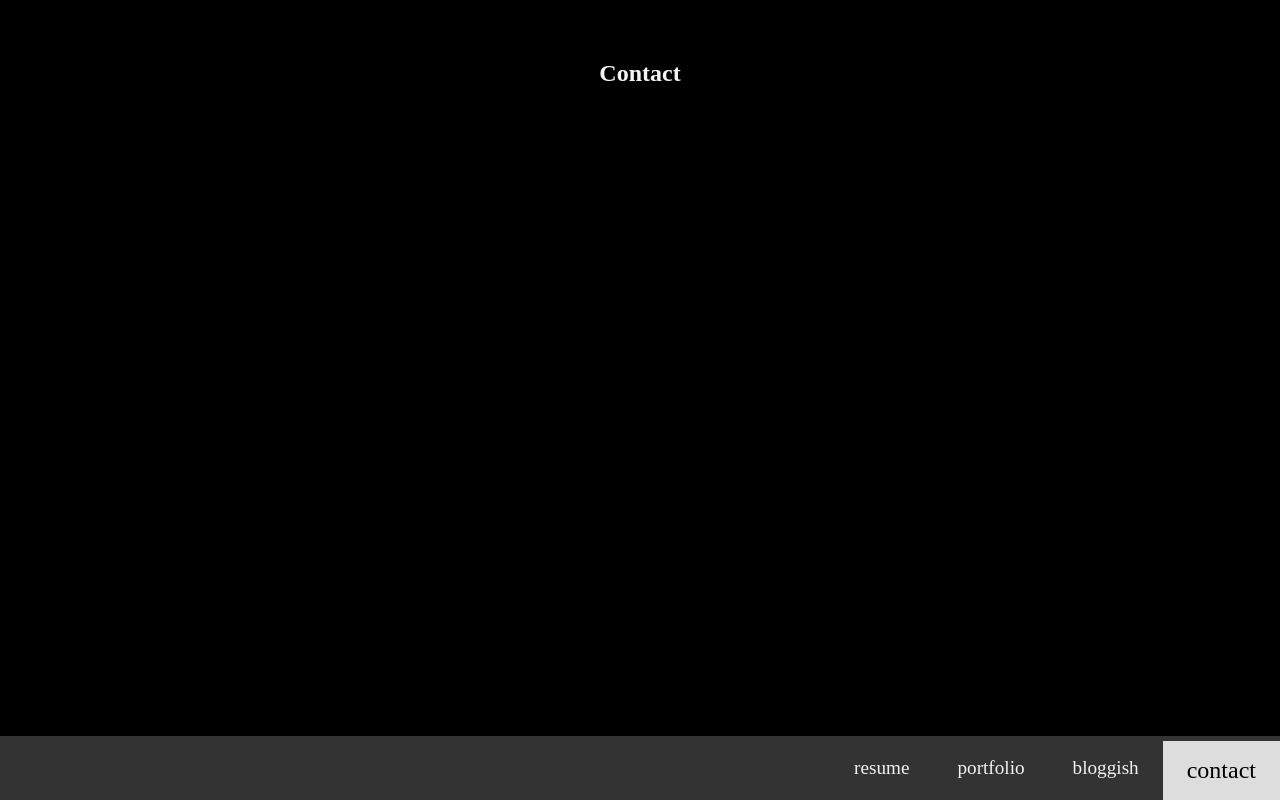
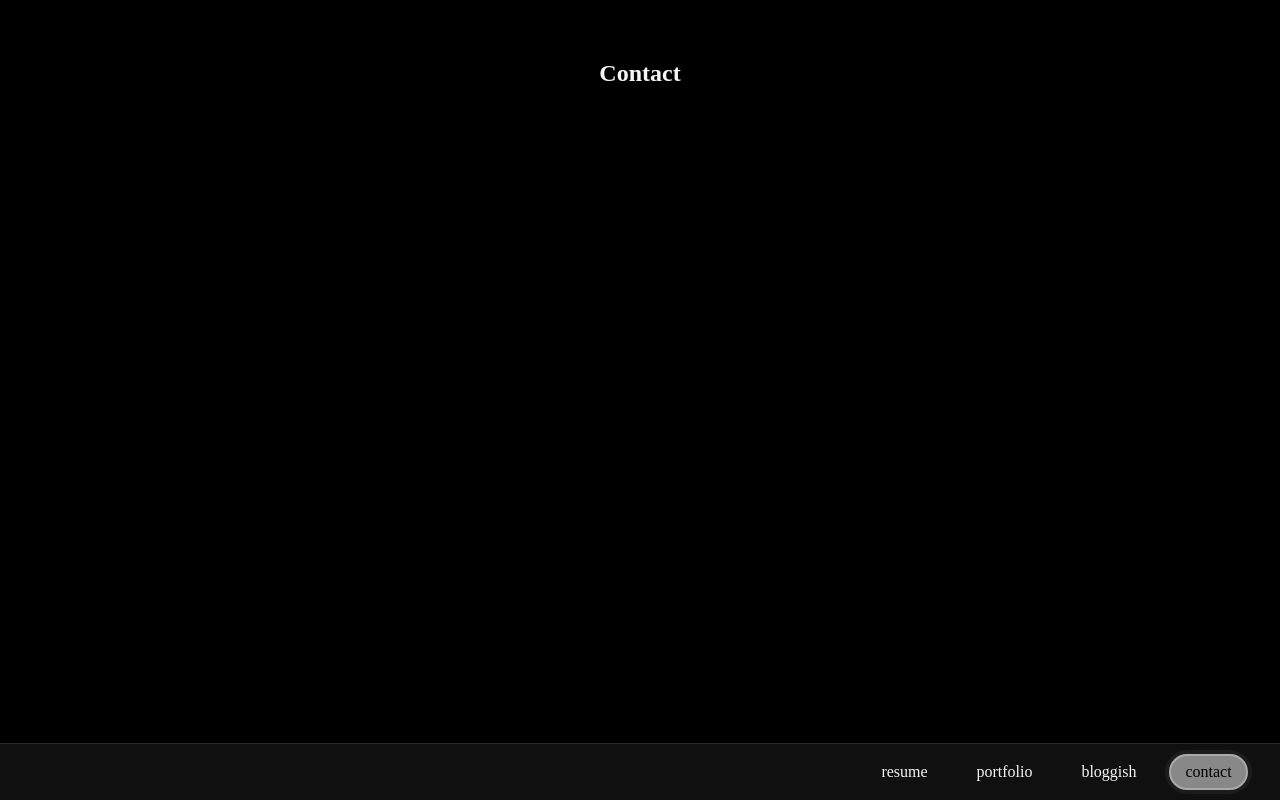
Before and after one commit to zckramer/resume-portfolio, a React (Vite) app: page /contact in a window 1280 px wide. Built offline with nearby package versions, Linux system fonts and the light colour scheme.

Commit message:
style navbar and link button behaviors

```diff
--- a/src/App.css
+++ b/src/App.css
@@ -4,14 +4,3 @@
   padding: 2rem;
   text-align: center;
 }
-
-.logo:hover {
-  filter: drop-shadow(0 0 2em #646cffaa);
-}
-.logo.react:hover {
-  filter: drop-shadow(0 0 2em #61dafbaa);
-}
-
-.card {
-  padding: 2em;
-}
--- a/src/App.tsx
+++ b/src/App.tsx
@@ -1,5 +1,5 @@
-import './App.css'
-import NavBar from './components/NavBar/NavBar'
+import './App.css';
+import NavBar from './components/NavBar/NavBar';
 import { Routes, Route } from "react-router-dom";
 import Resume from './components/Resume/Resume';
 import Portfolio from './components/Portfolio/Portfolio';
--- a/src/components/NavBar/NavBar.css
+++ b/src/components/NavBar/NavBar.css
@@ -1,32 +1,82 @@
-nav {
-    position: fixed;
-    bottom: 0;
-    right: 0;
-    width: 100%;
-    background-color: #333;
-    color: whitesmoke;
-    height: 4rem;
-
-    display: flex;
-    align-items: end;
-    flex-direction: row-reverse;
+:root {
+  --nav-h: 56px; /* tweak bar height here */
+  --nav-bg: rgba(18,18,18,.9);
+  --nav-border: #2a2a2a;
+  --nav-fg: #d6d6d6;
+  --nav-active: #ffffff;
 }
 
-nav a {
-    float: left;
-    display: block;
-    color: #f2f2f2;
-    text-align: center;
-    padding: 1rem 1.5rem;
-    text-decoration: none;
-    font-size: 1.2rem;
-
+/* Add bottom padding equal to the bar height (+ safe area on iOS) */
+body {
+  padding-block-end: calc(var(--nav-h) + env(safe-area-inset-bottom, 0px));
 }
 
-ul {
-    list-style-type: none;
-    display: flex;
-    margin: 0;
-    padding: 0;
-    flex-direction: row;
+.navbar {
+  user-select: none;
+  position: fixed;
+  inset-inline: 0;
+  inset-block-end: 0;
+  height: var(--nav-h);
+  background: var(--nav-bg);
+  border-top: 1px solid var(--nav-border);
+  backdrop-filter: blur(6px);
+  display: flex;
+  align-items: center;
+  justify-content: right;
+  padding-right: 2rem;
+  z-index: 1000; /* above page content */
 }
+
+.nav {
+  user-select: none;
+  list-style: none;
+  margin: 0;
+  padding: 0;
+  display: flex;
+  flex-direction: row;
+  gap: 1rem;
+  align-items: center;
+}
+
+.nav a[aria-current="page"] {
+  border-color: #aaa; /* outer marker for active page */
+  background: #888;
+  color: black;
+  box-shadow: 0 0 0 4px rgba(255, 255, 255, 0.05); /* makes it look like extra margin */
+}
+
+.nav a {
+  display: inline-flex;
+  align-items: center;
+  justify-content: center;
+  padding: 0.5rem 0.9rem;
+  border-radius: 9999px;
+  line-height: 1;
+  text-decoration: none;
+
+  color: whitesmoke;
+  background: transparent;
+  border: 2px solid transparent;   /* base border for smooth transitions */
+  transition:
+    transform 180ms ease-in-out,
+    background-color 160ms ease,
+    color 160ms ease,
+    border-color 180ms ease,
+    box-shadow 160ms ease;
+  will-change: transform;
+  transform-origin: center;
+}
+
+/* Active route (NavLink auto-sets aria-current="page") */
+.nav a:hover,
+.nav a:focus-visible {
+  transform: scale(1.1);
+  background: #262626;
+  color: #fff;
+}
+
+
+/* Respect reduced motion */
+@media (prefers-reduced-motion: reduce) {
+  .nav a { transition: none; }
+}
--- a/src/components/NavBar/NavBar.tsx
+++ b/src/components/NavBar/NavBar.tsx
@@ -10,8 +10,8 @@ const NavBar = () => {
     };
 
     return (
-        <nav>
-            <ul>
+        <nav className='navbar'>
+            <ul className='nav'>
                 {Object.entries(destinations).map(([name, path]) => (
                     <NavLink key={name} to={path}>{name}</NavLink>
                 ))}
--- a/src/index.css
+++ b/src/index.css
@@ -1,13 +1,3 @@
-/* index.css */
-.nav { list-style: none; padding: 0; margin: 0; }
-.nav li { margin: 0.25rem 0; }
-
-a { color: inherit; text-decoration: none; text-align: center; text-justify: auto; font-size: large;}
-/* visible focus */
-a:focus { outline: 2px solid; font-size: larger;}
-
-/* optional: style active link (NavLink sets aria-current="page" automatically) */
-a[aria-current="page"] { text-decoration: none; background-color: #ddd; color: black; font-size: x-large;}
 
 /* skip link utility */
 .skip-link {
```
